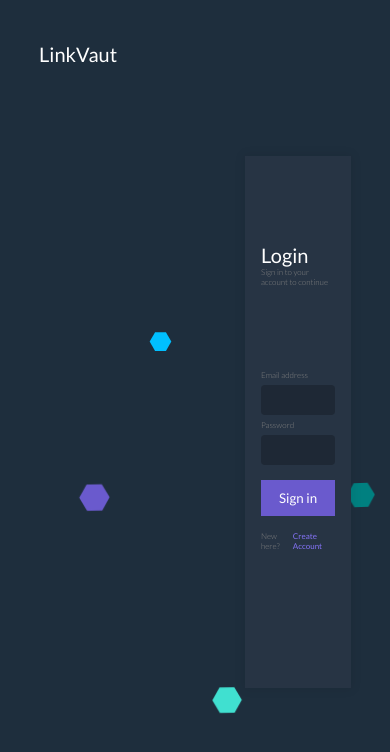
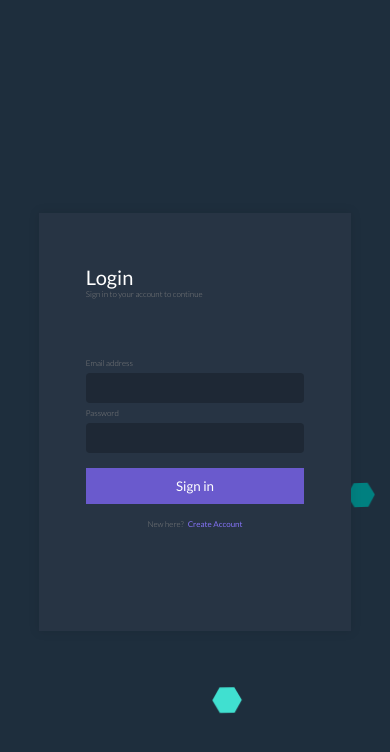
Before and after one commit to brijrajparmar27/LinkVault-frontend, a React (Vite) app: page / in a window 390 px wide. Shown: the top 752 px of the page. Built offline with nearby package versions, Linux system fonts and the light colour scheme.

Commit message:
auth page responsive

```diff
--- a/src/pages/Auth/Auth.css
+++ b/src/pages/Auth/Auth.css
@@ -13,15 +13,31 @@
 }
 .auth .auth_contents .left {
   flex: 1;
+  /* flex-shrink: 5; */
+  flex-basis: 0;
   /* background-color: aqua; */
+}
+.left .anim_contain{
+  height: 100%;
+  width: 100%;
+  display: flex;
+  justify-content: center;
+  align-items: center;
 }
 .auth .auth_contents .right {
   flex: 1;
+  /* flex-shrink: 0; */
+  flex-basis: auto;
   display: flex;
   justify-content: flex-end;
   align-items: center;
   /* background-color: antiquewhite; */
   z-index: 2;
+}
+.right_branding{
+  display: none;
+  margin: 0px;
+  padding: 0px;
 }
 .auth .auth_contents .right .login_card {
   height: 70%;
@@ -55,6 +71,9 @@
   padding: 50px 0px;
   /* background-color: yellowgreen; */
 }
+.access_code{
+  text-align: right;
+}
 .auth .auth_contents .right .login_card .auth_form .inputfield {
   background-color: #1e2835;
   outline: none;
@@ -85,3 +104,22 @@
   margin-left: 4px;
   font-weight: 500;
 }
+
+@media only screen and (max-width: 700px) {
+  .auth .auth_contents .left {
+    display: none;
+  }
+  .auth .auth_contents .right {
+    justify-content: center;
+    align-items: center;
+    flex-direction: column;
+  }
+  .auth .auth_contents .right .login_card {
+    height: 55%;
+    width: 100%;
+  }
+  .right_branding{
+    margin-bottom: 50px;
+    display: block;
+  }
+}
```
